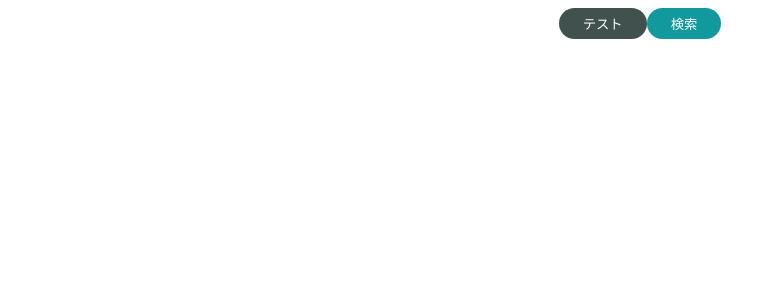
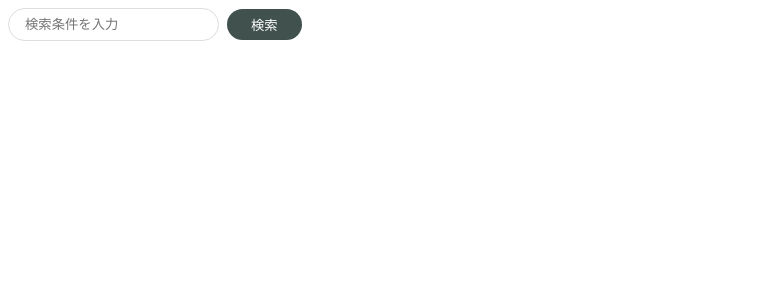
Before and after one commit to ShuheiTakahashi1224/react-atomicDesign, a React (Create React App) app: page / in a window 1280 px wide. Shown: the top 300 px of the page, without its empty margins (0-776 px from the left). Built offline with nearby package versions, Linux system fonts and the light colour scheme.

Commit message:
update : 検索エリア 実装

```diff
--- a/src/App.js
+++ b/src/App.js
@@ -1,11 +1,10 @@
-import { PrimaryButton, SecondaryButton } from "./components/index";
+import { SearchInput } from "./components/index";
 import "./styles.css";
 
 export default function App() {
   return (
     <div className="App">
-      <PrimaryButton>テスト</PrimaryButton>
-      <SecondaryButton>検索</SecondaryButton>
+      <SearchInput />
     </div>
   );
 }
--- /dev/null
+++ b/src/components/atoms/input/Input.jsx
@@ -0,0 +1,15 @@
+import styled from "styled-components";
+
+const StyledInput = styled.input`
+  padding: 8px 16px;
+  border: 1px solid #ddd;
+  border-radius: 9999px;
+  outline: none;
+`;
+
+const Input = (props) => {
+  const { placeholder } = props;
+  return <StyledInput type="text" placeholder={placeholder} />;
+};
+
+export default Input;
--- a/src/components/index.js
+++ b/src/components/index.js
@@ -1,2 +1,4 @@
 export { default as PrimaryButton } from "./atoms/button/PrimaryButton";
 export { default as SecondaryButton } from "./atoms/button/SecondaryButton";
+export { default as Input } from "./atoms/input/Input";
+export { default as SearchInput } from "./molecules/SearchInput";
--- /dev/null
+++ b/src/components/molecules/SearchInput.jsx
@@ -0,0 +1,23 @@
+import styled from "styled-components";
+import { Input, PrimaryButton } from "../index";
+
+const StyledButtonWrapper = styled.div`
+  margin-left: 8px;
+`;
+const StyledContainer = styled.div`
+  display: flex;
+  align-items: center;
+`;
+
+const SearchInput = () => {
+  return (
+    <StyledContainer>
+      <Input placeholder={"検索条件を入力"} />
+      <StyledButtonWrapper>
+        <PrimaryButton>検索</PrimaryButton>
+      </StyledButtonWrapper>
+    </StyledContainer>
+  );
+};
+
+export default SearchInput;
```
